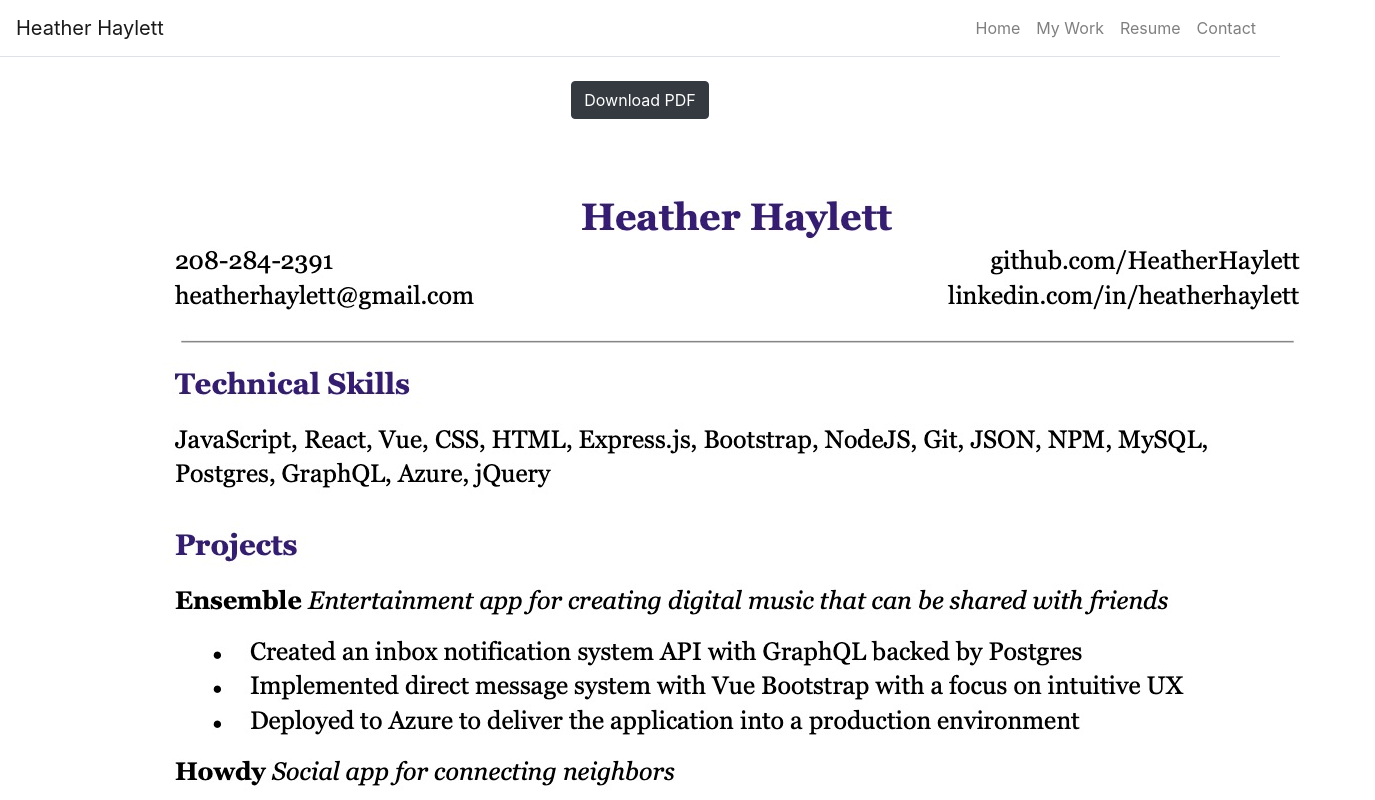
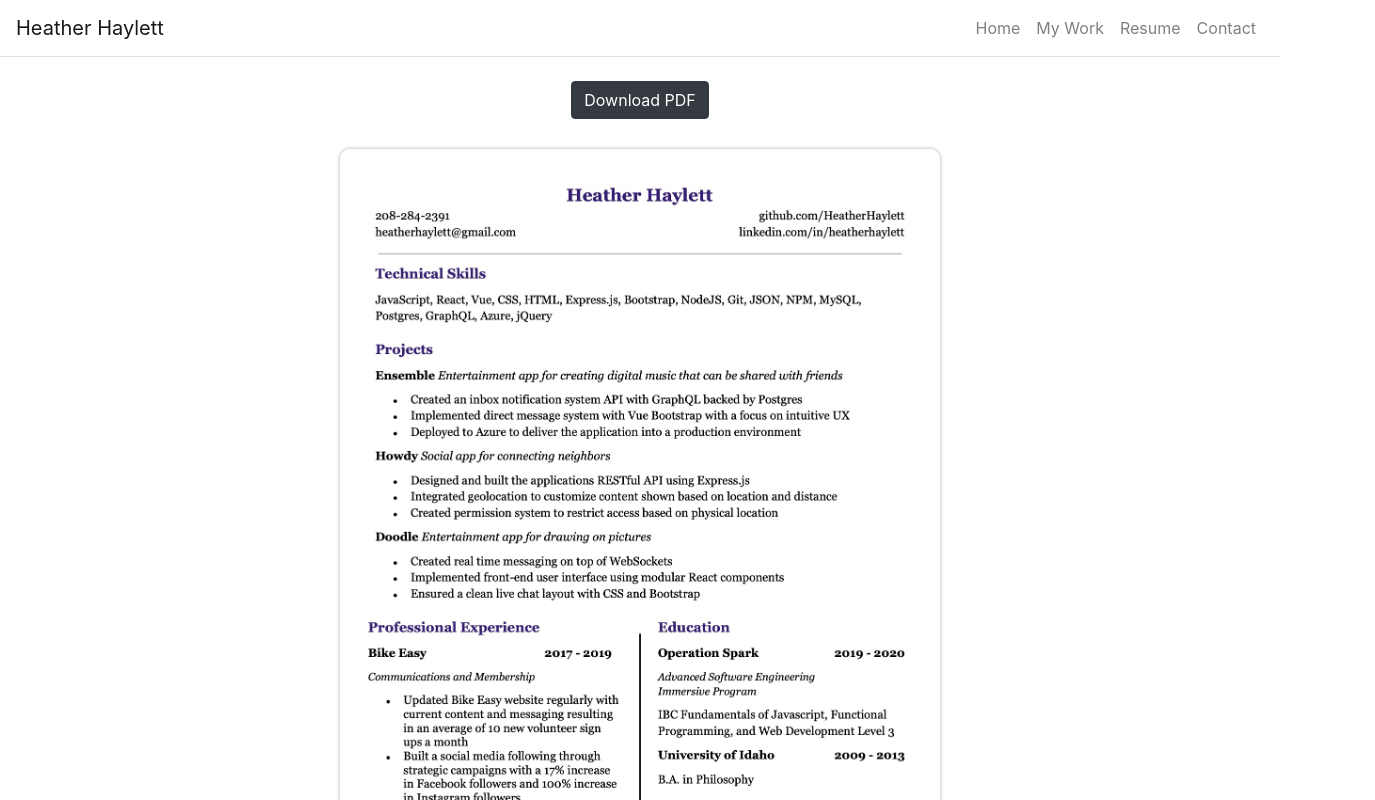
Before and after one commit to HeatherHaylett/portfolio, a React (Create React App) app: page /resume in a window 1280 px wide. Shown: the top 800 px of the page, 1375 px wide, since content can reach past the window. Built offline with nearby package versions, Linux system fonts and the light colour scheme.

Commit message:
style resume image

```diff
--- a/src/App.scss
+++ b/src/App.scss
@@ -47,6 +47,14 @@
   margin-top: 30px;
 }
 
+.resume-image {
+  border-radius: 10px;
+  width: 600px;
+  height: auto;
+  box-shadow: 0px 0px 3px 1px #ccc;
+  margin-top: 30px;
+}
+
 
 .g-card-info {
   margin-top: 10px;
```
